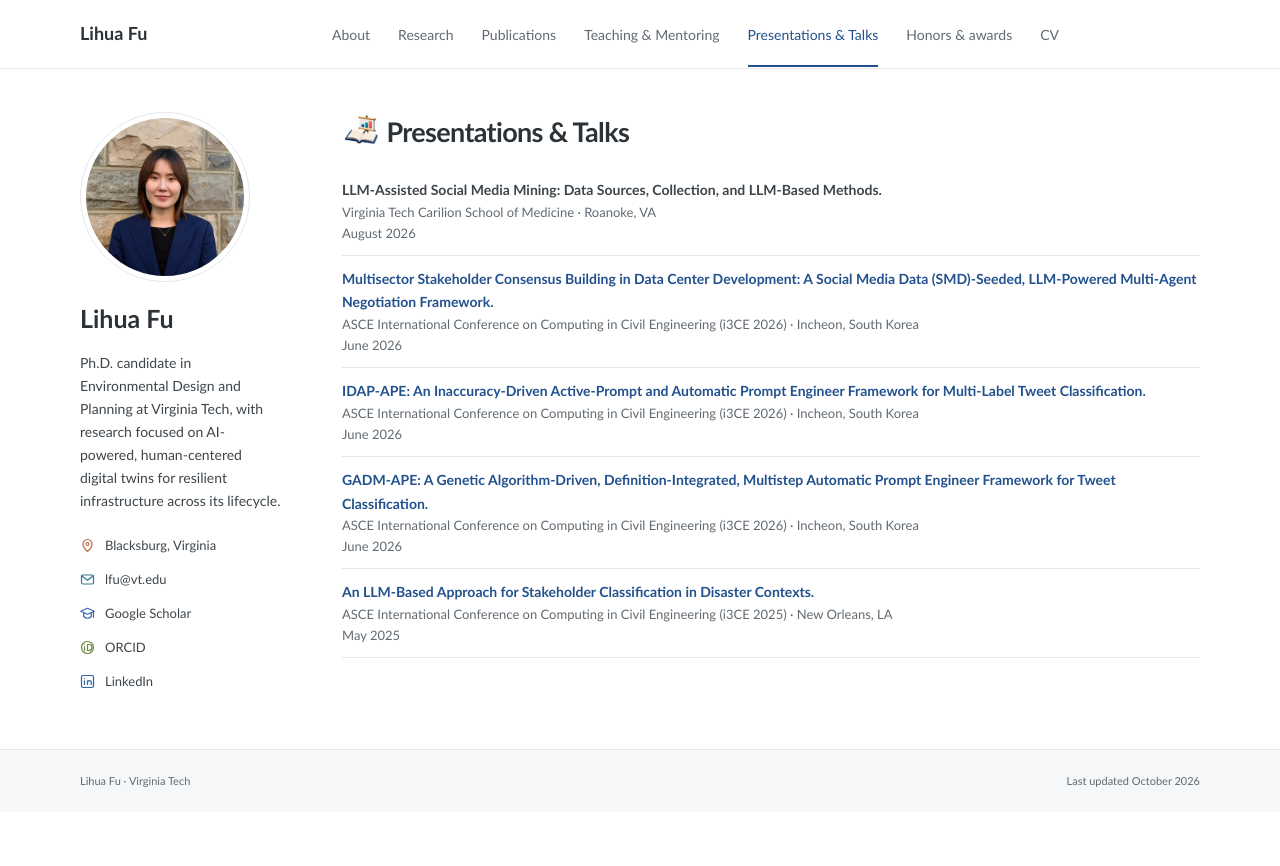
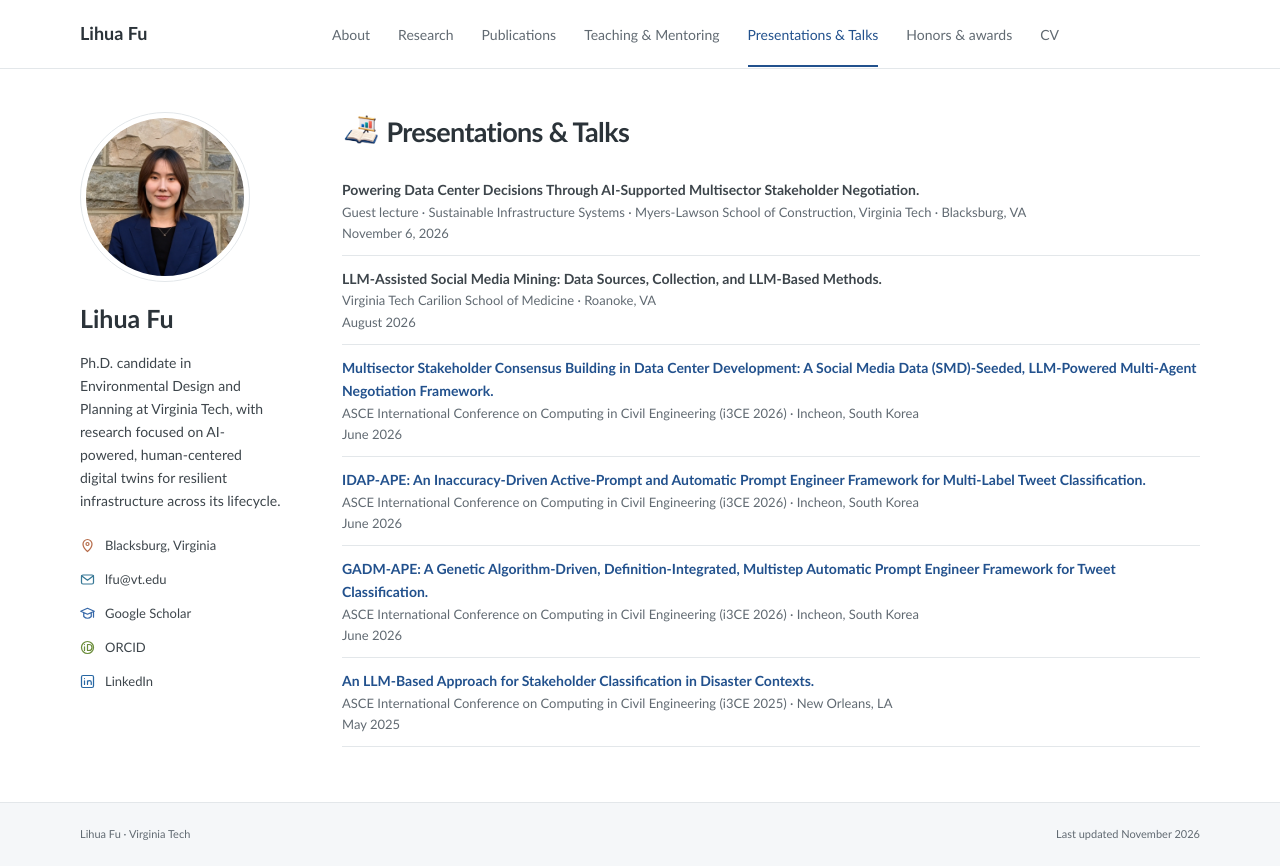
Before and after one commit to lfu172/lfu172.github.io, a plain HTML site: page service.html in a window 1280 px wide. Before the commit the page ends 812 px from the top, so only its background shows below. Drawn offline with Linux system fonts and the light colour scheme.

Commit message:
Add November 6 guest lecture on AI-supported stakeholder negotiation

```diff
--- a/service.html
+++ b/service.html
@@ -42,6 +42,7 @@
 <main id="main" tabindex="-1">
 <header class="page-intro"><h1><span aria-hidden="true" class="heading-art heading-art-4"></span>Presentations &amp; Talks</h1></header>
 <ul class="record-list">
+<li><strong>Powering Data Center Decisions Through AI-Supported Multisector Stakeholder Negotiation.</strong><span>Guest lecture · Sustainable Infrastructure Systems · Myers-Lawson School of Construction, Virginia Tech · Blacksburg, VA</span><span>November 6, 2026</span></li>
 <li><strong>LLM-Assisted Social Media Mining: Data Sources, Collection, and LLM-Based Methods.</strong><span>Virginia Tech Carilion School of Medicine · Roanoke, VA</span><span>August 2026</span></li>
 <li><strong><a href="publications.html?v=20261017-nav-refresh#negotiation-2026">Multisector Stakeholder Consensus Building in Data Center Development: A Social Media Data (SMD)-Seeded, LLM-Powered Multi-Agent Negotiation Framework.</a></strong><span>ASCE International Conference on Computing in Civil Engineering (i3CE 2026) · Incheon, South Korea</span><span>June 2026</span></li>
 <li><strong><a href="publications.html?v=20261017-nav-refresh#idap-ape-i3ce">IDAP-APE: An Inaccuracy-Driven Active-Prompt and Automatic Prompt Engineer Framework for Multi-Label Tweet Classification.</a></strong><span>ASCE International Conference on Computing in Civil Engineering (i3CE 2026) · Incheon, South Korea</span><span>June 2026</span></li>
@@ -50,6 +51,6 @@
 </ul>
 </main>
 </div>
-<footer class="site-footer"><div><span>Lihua Fu · Virginia Tech</span><span>Last updated October 2026</span></div></footer>
+<footer class="site-footer"><div><span>Lihua Fu · Virginia Tech</span><span>Last updated November 2026</span></div></footer>
 </body>
 </html>
```
